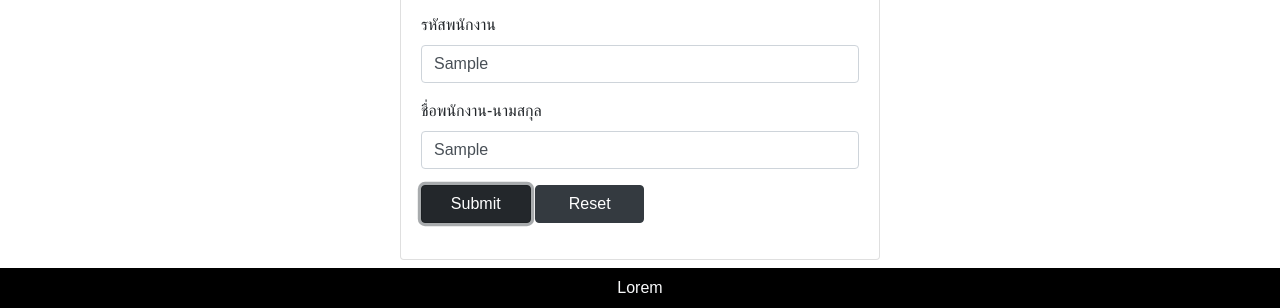
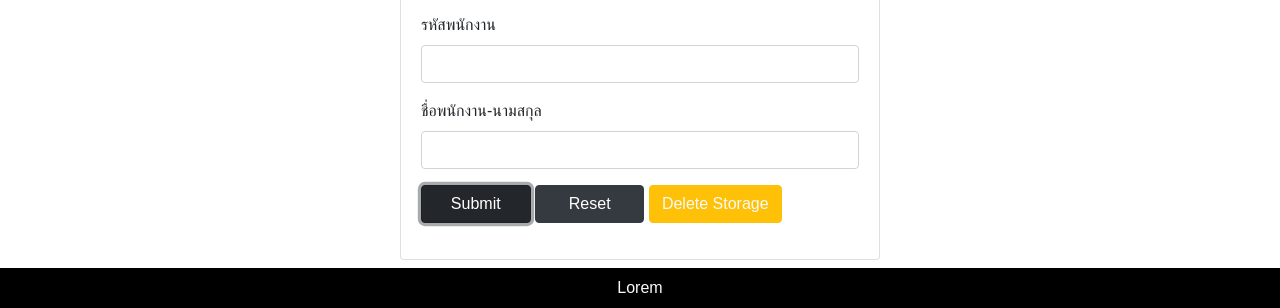
Before and after one commit to Chanathip-Nas/Chanathip-Nas.github.io, a plain HTML site: page 24-set-local-storage.html in a window 1280 px wide. Both pictures are taken after typing "Sample", "Sample" into the empty fields and a click on the input "Submit". Shown: the part 809-1117 px from the top of the page. Drawn offline with nearby package versions, Linux system fonts and the light colour scheme; a web font is replaced by a local one.

Commit message:
Add files via upload

```diff
--- a/24-set-local-storage.html
+++ b/24-set-local-storage.html
@@ -119,6 +119,7 @@
 
                           <input class="btn btn-dark w-25" type="submit" value="Submit" onclick="setdata()">
                           <input class="btn btn-dark w-25" type="reset" value="Reset" onclick="resetdata()">
+                          <input class="btn btn-warning text-light" type="button" value="Delete Storage" onclick="deleteStorage()">
 
                     </p>
                 </div>
@@ -148,30 +149,40 @@
             let employee = []
             let empid
             let empname
-        //let local_empid = []
-        //let local_empname = []
             function setdata() {
-            local_employee = localStorage.getItem('employee')
                 employee = eval(local_employee)
                 empid = document.getElementById('empid').value
                 empname = document.getElementById('empname').value
-            console.log(empid + " " + empname)
-            employee.push({"empid" : empid, "empname" : empname})
-            // console.log(employee)
-            //employee = JSON.stringify({"empid" : empid, "empname" : empname})
-            localStorage.setItem('employee',JSON.stringify(employee))
-           // local_empid.push(empid)
-           // local_empname.push(empname)
-           // console.log(local_empid)
-           // localStorage.setItem('empid', local_empid)
-           // localStorage.setItem('empname', local_empname)
-            document.getElementById('empid').value = ''
-            document.getElementById('empname').value = ''
+                if (empid != '' && empname != '') {
+
+                  if (employee == null){
+                    employee = [{"empid" : empid,"empname" : empname}]
+                } else {
+                    employee.push({"empid" : empid,"empname" : empname})
+                }
+                localStorage.setItem('employee', JSON.stringify (employee))
+                local_employee = localStorage.getItem('employee')
+
+                document.getElementById('empid').value =' '
+                document.getElementById('empname').value =' '
+                alert('บันทึกข้อมูลได้เเล้วครับผม')
+
+                }else{
+                    alert('ป้อนข้อมูลครับ ไอ้โง่ๆๆๆๆ')
                 }
 
+            }
             function resetdata() {
-            document.getElementById('empid').value = ''
-            document.getElementById('empname').value = ''
+                document.getElementById('empid').value =' '
+                document.getElementById('empname').value =' '
+            }
+            function deleteStorage() {
+                if(confirm('ต้องการลบใช่หรือไม่')){
+                localStorage.removeItem('employee')
+                employee = []
+                local_employee = null
+              }
+
             }
         </script>
 </body>
```
Lines whose indentation alone changed are shown as unchanged.
